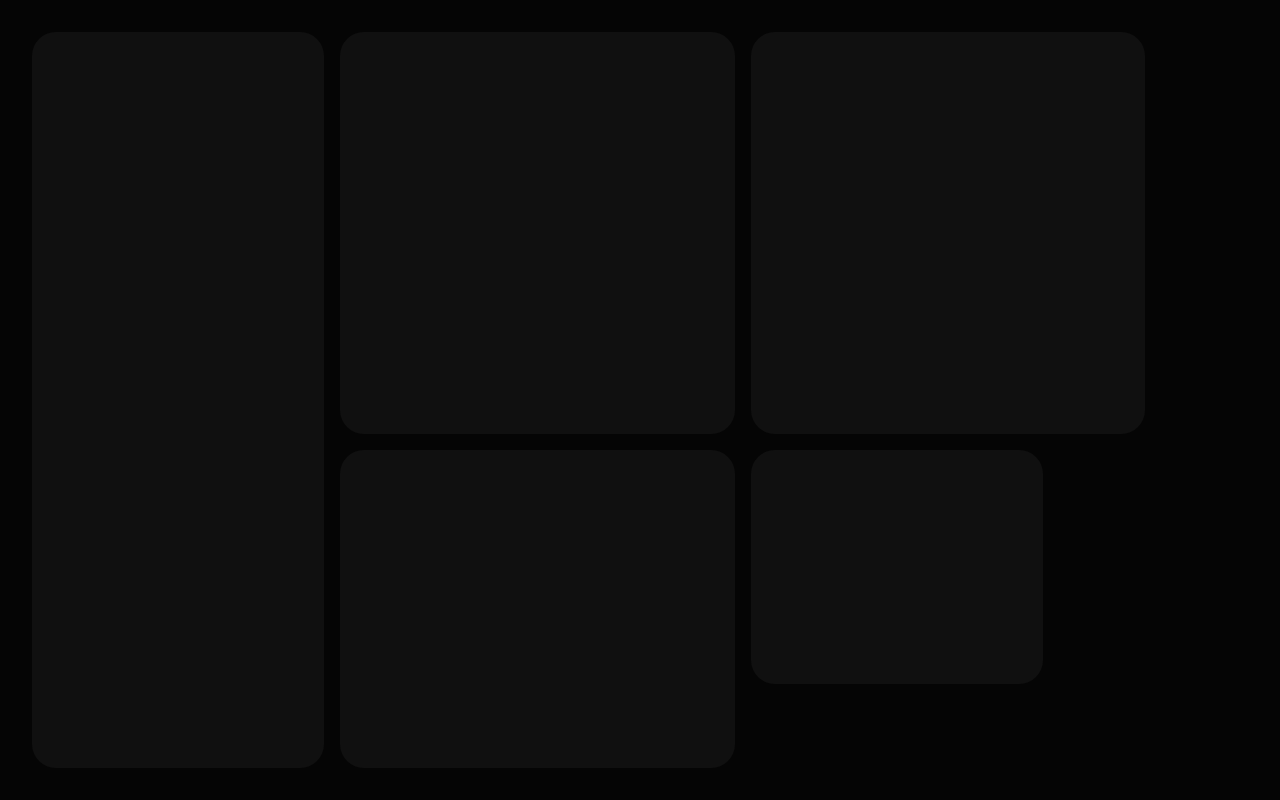
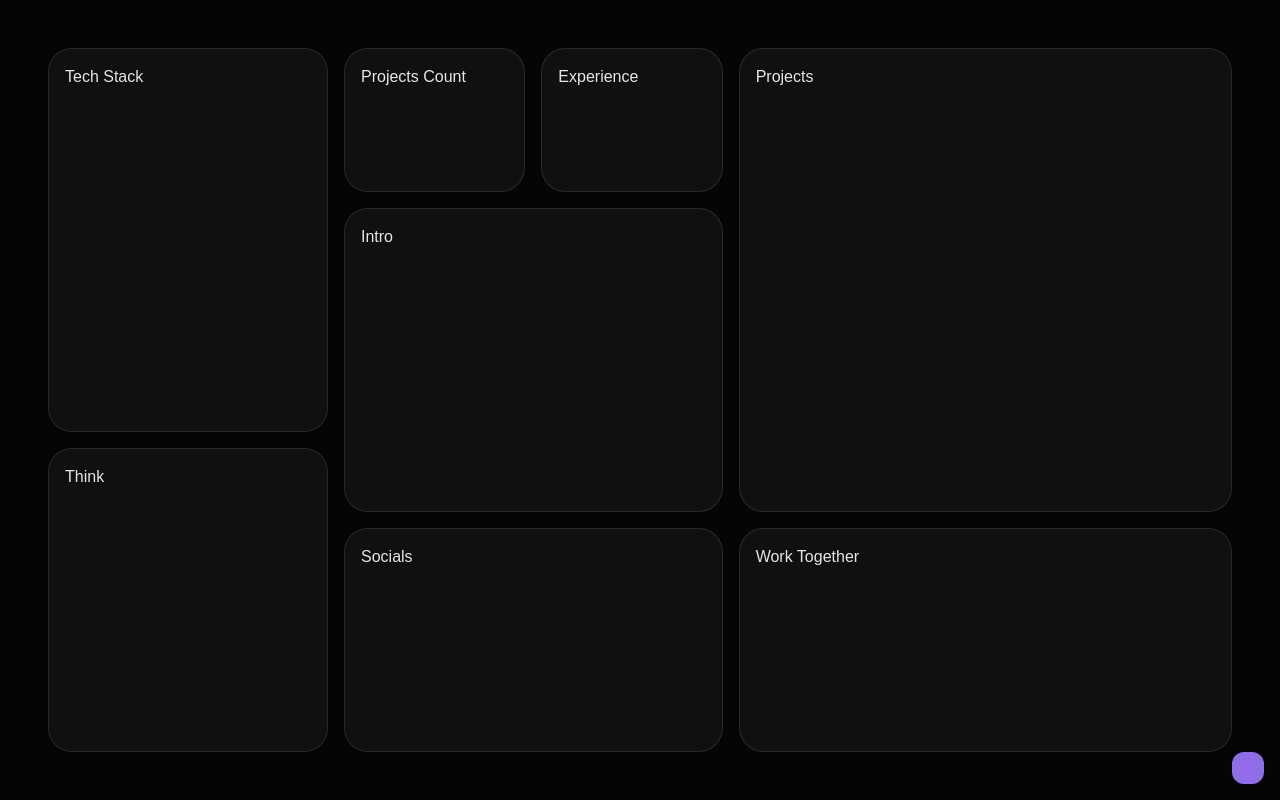
Before and after one commit to Nikhil-Duttaroy/portfolio, a Next.js app: page / in a window 1280 px wide. Built offline with nearby package versions, Linux system fonts and the light colour scheme.

Commit message:
Updated Card component and used in grid setup

```diff
--- a/src/app/globals.css
+++ b/src/app/globals.css
@@ -9,6 +9,7 @@
   --primary-foreground: #E6E6E6;
   --secondary-foreground:#999999;
   --primary-accent:#916CE7;
+  --primary-border:#ffffff1b;
 }
 
 body {
--- a/src/app/page.tsx
+++ b/src/app/page.tsx
@@ -1,16 +1,26 @@
+import Card from "@/components/Card.component";
+
 export default function Home() {
   return (
-    // <main className="w-full h-dvh p-4">
-    //   <h1>Initial Setup</h1>
-    // </main>
-
-    <div className=" w-full h-dvh p-8 grid grid-cols-12 grid-rows-9 gap-4 bg-darkBackground">
-      <div className="col-span-3 row-span-9 bg-primaryBackground broder border-primaryAccent rounded-3xl"></div>
-      <div className="col-span-4 row-span-5 col-start-4 bg-primaryBackground broder border-primaryAccent rounded-3xl"></div>
-      <div className="col-span-4 row-span-4 col-start-4 row-start-6 bg-primaryBackground broder border-primaryAccent rounded-3xl"></div>
-      <div className="col-span-4 row-span-5 col-start-8 row-start-1 bg-primaryBackground broder border-primaryAccent rounded-3xl"></div>
-      <div className="col-span-3 row-span-3 col-start-8 row-start-6 bg-primaryBackground broder border-primaryAccent rounded-3xl"></div>
-      <div className="col-start-12 row-start-9 rounded-3xl"></div>
+    <div className=" w-full h-dvh p-12 grid sm:grid-cols-1 sm:grid-rows-auto md:grid-cols-12 md:grid-rows-9 gap-4 bg-darkBackground">
+      <Card className="col-span-3 row-span-5">Tech Stack</Card>
+      <Card className="col-span-3 row-span-4 row-start-6">Think</Card>
+      <Card className="col-span-2 row-span-2 col-start-4 ">Projects Count</Card>
+      <Card className="col-span-2 row-span-2 col-start-6">Experience</Card>
+      <Card className="col-span-4 row-span-4 col-start-4 row-start-3">
+        Intro
+      </Card>
+      <Card className="col-span-4 row-span-3 col-start-4 row-start-7">
+        Socials
+      </Card>
+      <Card className="col-span-6 row-span-6 col-start-8 row-start-1">
+        Projects
+      </Card>
+      <Card className="col-span-6 row-span-3 col-start-8 row-start-7">
+        Work Together
+      </Card>
+      {/* Terminal Popup Button */}
+      <div className="absolute bottom-4 right-4 bg-primaryAccent size-8 rounded-xl"></div>
     </div>
   );
 }
--- /dev/null
+++ b/src/components/Card.component.tsx
@@ -0,0 +1,18 @@
+import React, { ReactNode } from "react";
+
+interface Props {
+  className?: string;
+  children?: ReactNode;
+}
+
+const Card = ({ className, children }: Props) => {
+  return (
+    <div
+      className={`bg-primaryBackground text-primaryForeground rounded-3xl p-4 border border-primaryBorder ${className}`}
+    >
+      {children}
+    </div>
+  );
+};
+
+export default Card;
--- a/tailwind.config.ts
+++ b/tailwind.config.ts
@@ -15,6 +15,7 @@
         primaryForeground: "var(--primary-foreground)",
         secondaryForeground: "var(--secondary-foreground)",
         primaryAccent: "var(--primary-accent)",
+        primaryBorder:"var(--primary-border)"
       },
     },
   },
```
